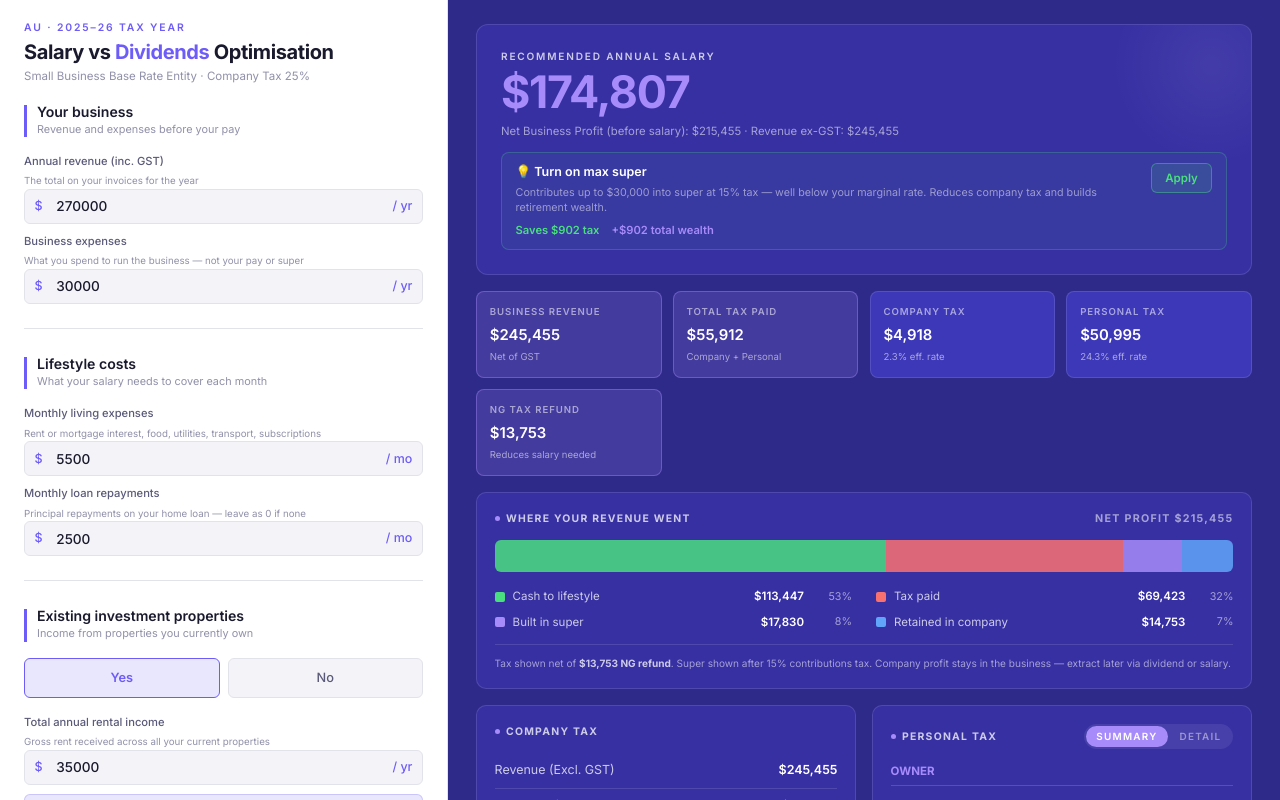
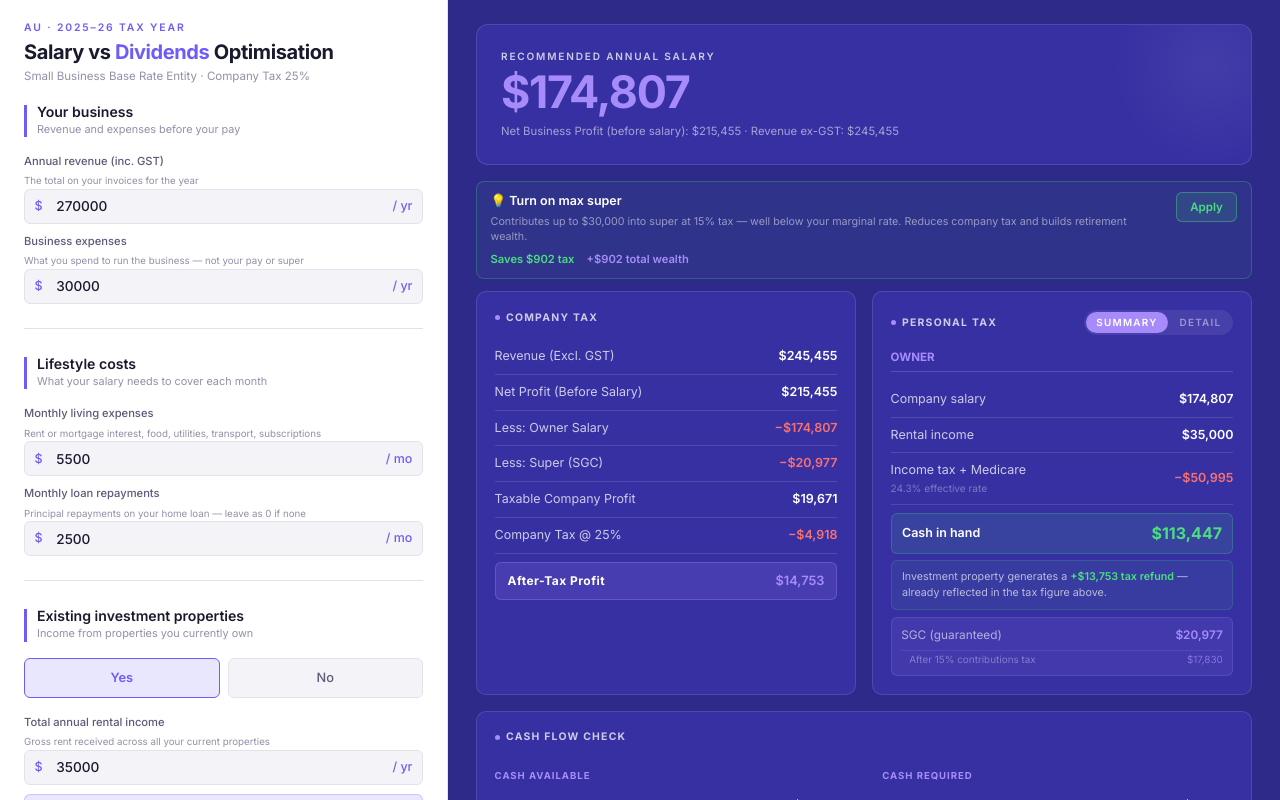
Before and after one commit to u1165139/sal-planner, a React (Vite) app: page / in a window 1280 px wide. Shown: the top 800 px of the page. Built offline with nearby package versions, Linux system fonts and the light colour scheme.

Commit message:
feat: refactor Hero and ResultsDisplay components; replace SummaryMetrics with StrategyAdvisor and adjust layout

```diff
--- a/src/features/results/Hero.tsx
+++ b/src/features/results/Hero.tsx
@@ -1,7 +1,6 @@
 import { useTax } from '../../context/TaxContext';
 import { selectHeroSummary } from '../../core/selectors';
 import { fmt } from '../../utils/formatters';
-import { StrategyAdvisor } from './StrategyAdvisor';
 
 export function Hero() {
   const { inputs, results } = useTax();
@@ -15,7 +14,7 @@ export function Hero() {
 
   return (
     <>
-      <div className="hero-card section">
+      <div className="hero-card">
         <div className="hero-eyebrow">
           {hasSpouseSplit ? 'Recommended Total Family Salary' : 'Recommended Annual Salary'}
         </div>
@@ -44,7 +43,6 @@ export function Hero() {
       <div className="hero-sub">
         Net Business Profit (before salary):&nbsp;{fmt(summary.netBusinessProfit)}&nbsp;·&nbsp;Revenue ex-GST:&nbsp;{fmt(summary.businessRevenue)}
       </div>
-      <StrategyAdvisor />
       </div>
     </>
   );
--- a/src/features/results/ResultsDisplay.tsx
+++ b/src/features/results/ResultsDisplay.tsx
@@ -1,6 +1,6 @@
 import { useTax } from '../../context/TaxContext';
 import { Hero } from './Hero';
-import { SummaryMetrics } from './SummaryMetrics';
+import { StrategyAdvisor } from './StrategyAdvisor';
 import { RevenueAllocation } from './RevenueAllocation';
 import { CompanyTaxBreakdown } from './CompanyTaxBreakdown';
 import { PersonalTaxBreakdown } from './PersonalTaxBreakdown';
@@ -22,14 +22,14 @@ export function ResultsDisplay() {
   return (
     <>
       <Hero />
-      <SummaryMetrics />
-      <RevenueAllocation />
+      <StrategyAdvisor />
       <div className="grid-2 section">
         <CompanyTaxBreakdown />
         <PersonalTaxBreakdown />
       </div>
+      <CashFlowCheck />
+      <RevenueAllocation />
       <DividendAnalysis />
-      <CashFlowCheck />
       <div className="footer">
         <p>For informational purposes only — not financial or tax advice.</p>
         <p>Consult a registered tax agent for advice specific to your circumstances.</p>
--- a/src/features/results/StrategyAdvisor.tsx
+++ b/src/features/results/StrategyAdvisor.tsx
@@ -34,7 +34,12 @@ export function StrategyAdvisor() {
   }
 
   return (
-    <div style={{ marginTop: '0.75rem', display: 'flex', flexDirection: 'column', gap: '0.5rem' }}>
+    <div style={{
+      display: 'flex',
+      flexDirection: 'column',
+      gap: '0.5rem',
+      marginBottom: '0.75rem',
+    }}>
       {suggestions.map((s, i) => {
         const savesTax = s.taxDelta < -200;
         const addsWealth = s.wealthDelta > 200;
```
